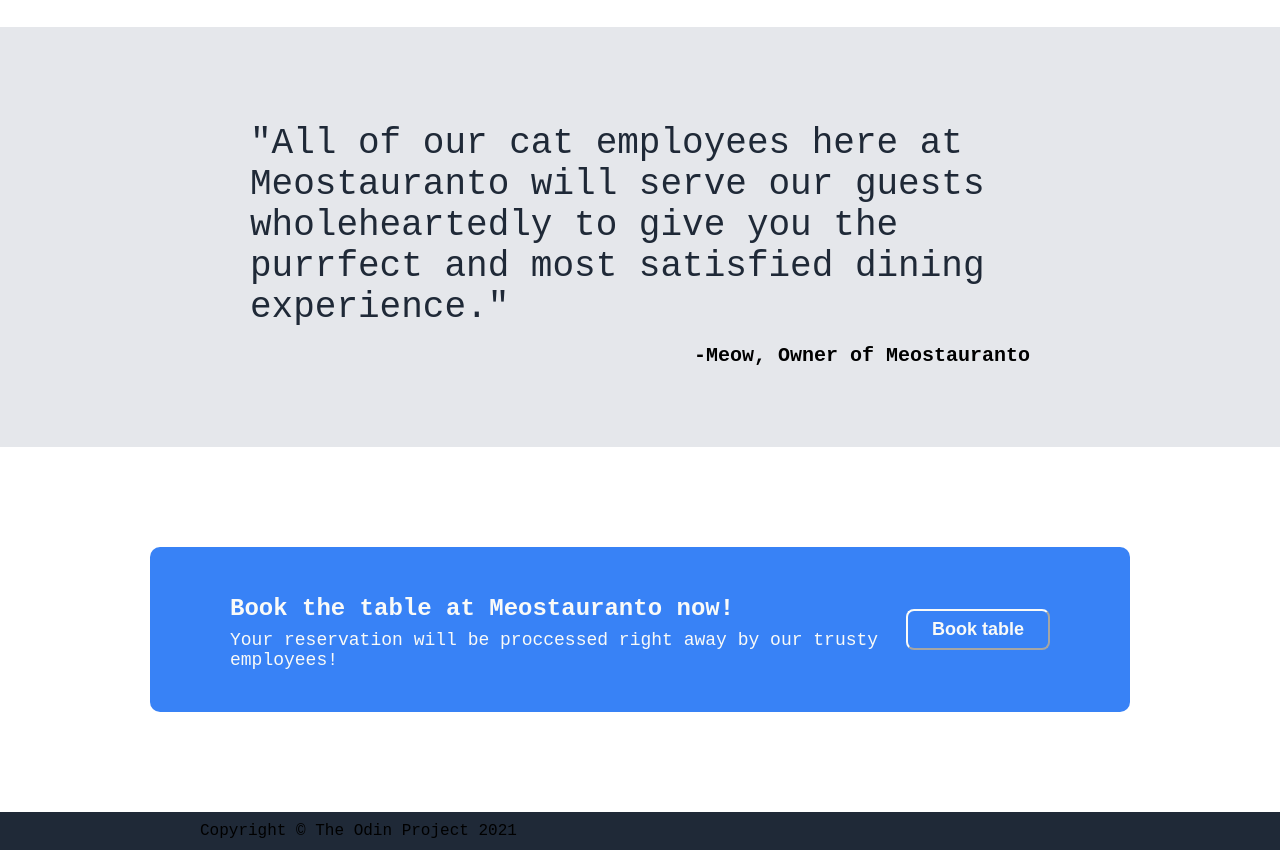
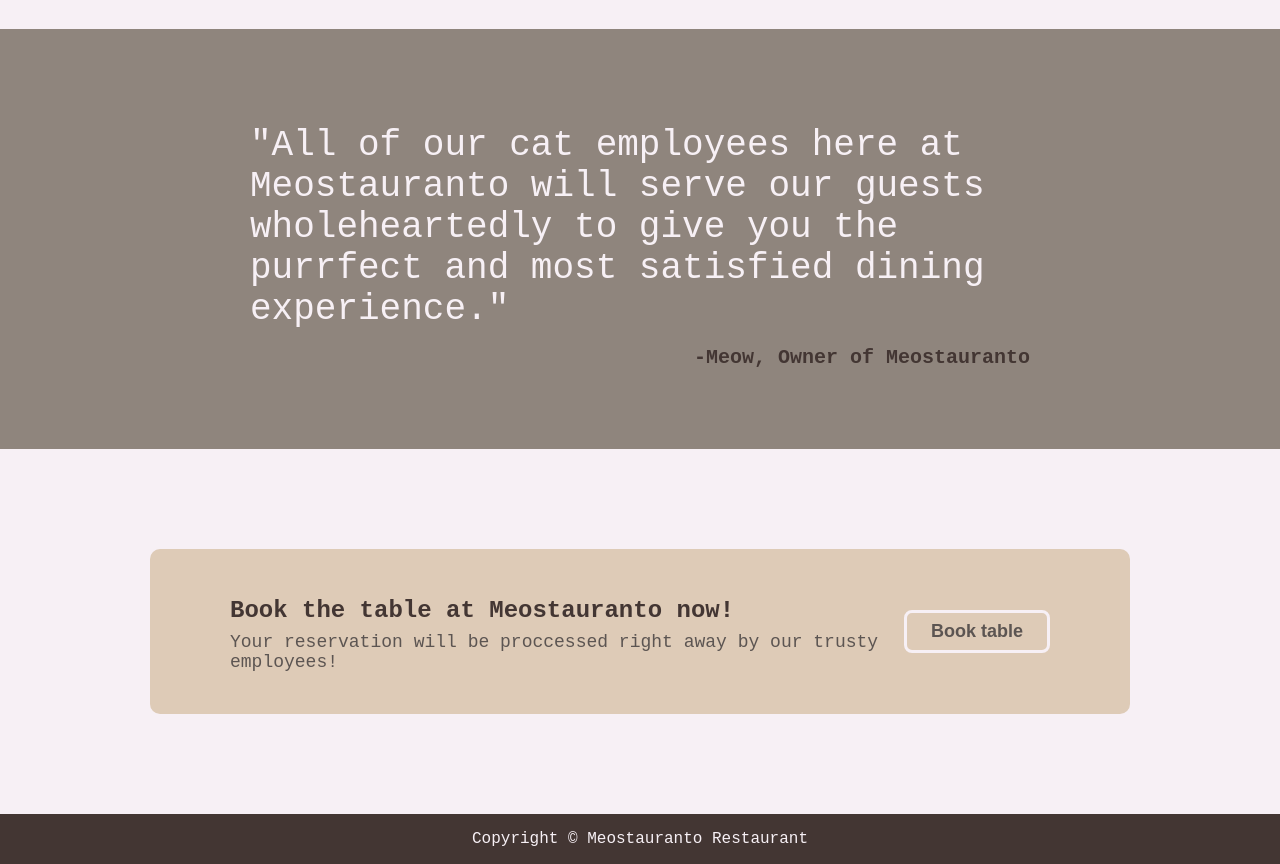
Before and after one commit to Theesy0/Meostauranto, a plain HTML site: page index.html in a window 1280 px wide. Shown: the part 1288-2152 px from the top of the page. Drawn offline with Linux system fonts and the light colour scheme.

Commit message:
Change all color

```diff
--- a/index.html
+++ b/index.html
@@ -60,7 +60,7 @@
     <div class="action">
          <div class="action-text">
             <h3>Book the table at Meostauranto now!</h3>
-            <p class="subtext">Your reservation will be proccessed right away by our trusty employees!</p>
+            <p class="subtext dark">Your reservation will be proccessed right away by our trusty employees!</p>
          </div>
 
          <button class="book">Book table</button>
@@ -68,7 +68,7 @@
 
 
     <footer>
-        Copyright &copy; The Odin Project 2021
+        Copyright &copy; Meostauranto Restaurant
     </footer>
 
 
--- a/styles.css
+++ b/styles.css
@@ -4,11 +4,12 @@
     font-family:'Courier New', Courier, monospace;
     margin: 0;
     padding: 0;
+    background-color: #F7F0F5;
 }
 
 header, footer{
     display: flex;
-    background-color: #1F2937;
+    background-color: #433633;
     align-items: center;
     padding: 10px 200px;
     gap: 16px;
@@ -19,7 +20,7 @@
 }
 
 a{
-    color: #F9FAF8;
+    color: #F7F0F5;
     text-decoration: none;
 }
 
@@ -31,7 +32,7 @@
 
 .intro{
     display: flex;
-    background-color: #1F2937;
+    background-color: #433633;
     justify-content: center;
     gap: 80px;
     align-items: center;
@@ -44,26 +45,26 @@
 }
 
 h1{
-    color: #F9FAF8;
+    color: #F7F0F5;
     font-size: 48px;
     font-weight: 900;
     margin-bottom: 8px;
 }
 
 .subtext{
-    color: #F9FAF8;
+    color: #F7F0F5;
     font-size: 18px;
     margin-top: 0;
 }
 
 button{
-    background-color: #3882F6;
-    color: #F9FAF8;
+    background-color: #DECBB7;
+    color: #5C5552;
     padding: 8px 24px;
     border-radius: 8px;
     font-size: 18px;
     font-weight: 600;
-    border-color: #F9FAF8;
+    border: solid 3px #F7F0F5;
     flex:none;
 }
 
@@ -88,7 +89,7 @@
 h2{
     text-align: center;
     font-size: 36px;
-    color: #1F2937;
+    color: #433633;
     font-weight: 900;
 }
 
@@ -96,10 +97,11 @@
     text-align:center;
     font-size: 16px;
     font-weight: 100;
+    color: #5C5552;
 }
 
 .quote{
-    background-color: #E5E7EB;
+    background-color: #8F857D;
     padding: 60px 250px;
     display: flex;
     flex-direction: column;
@@ -109,7 +111,7 @@
 
 .quote-text{
     font-size: 36px;
-    color: #1F2937;
+    color: #F7F0F5;
     font-weight: 300;
     margin-bottom: 8px;
 }
@@ -119,10 +121,11 @@
     font-weight: bold;
     align-self: flex-end;
     margin-top: 8px;
+    color: #433633;
 }
 
 .action{
-    background-color: #3882F6;
+    background-color: #DECBB7;
     margin: 100px 150px;
     border-radius: 10px;
     display: flex;
@@ -134,6 +137,18 @@
 h3{
     font-size: 24px;
     font-weight: bold;
-    color: #F9FAF8;
+    color: #433633;
     margin-bottom: 8px;
 }
+
+.subtext.dark{
+    color: #5C5552;
+}
+
+footer{
+    display: flex;
+    justify-content: center;
+    align-items: center;
+    color: #F7F0F5;
+    padding: 16px;
+}
```
